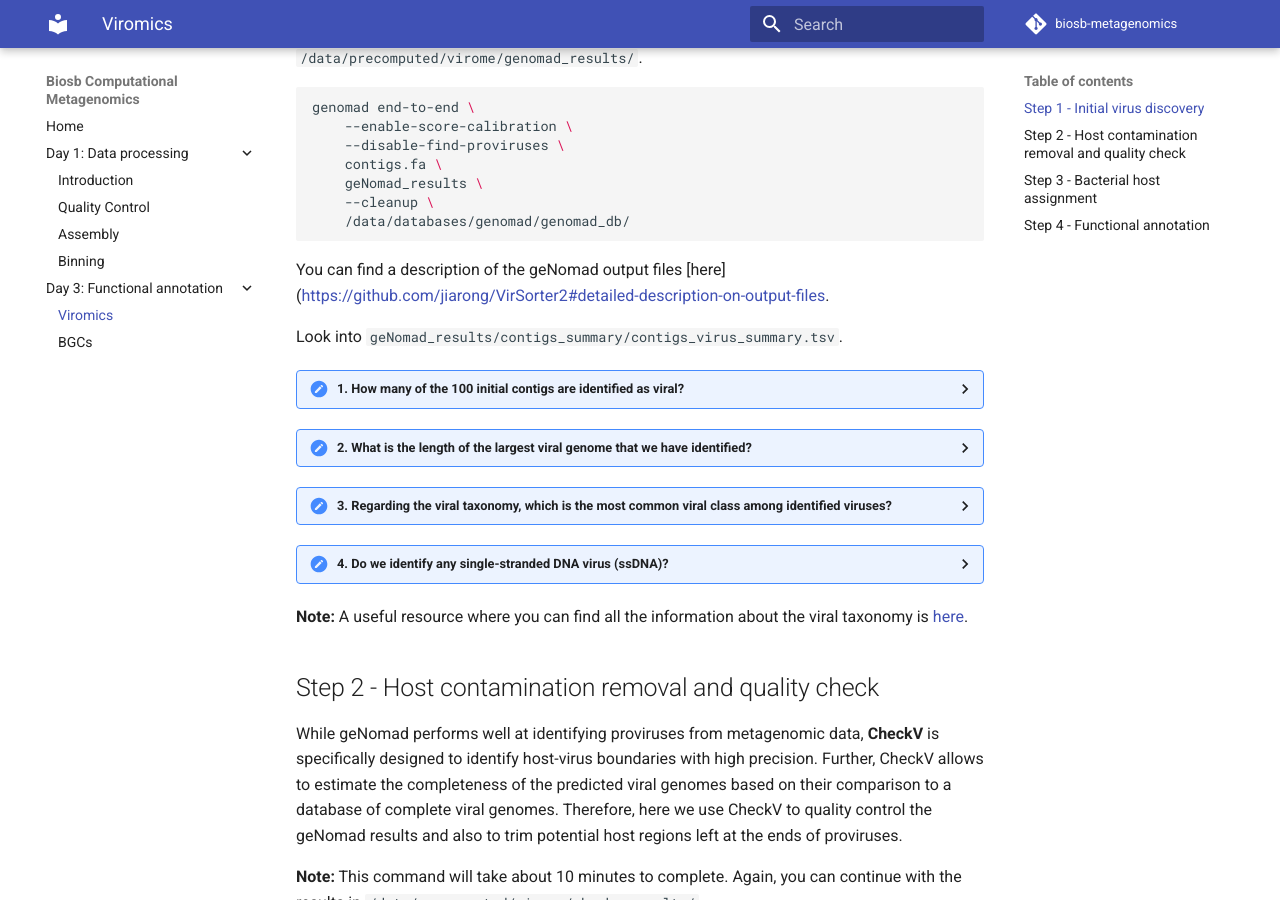
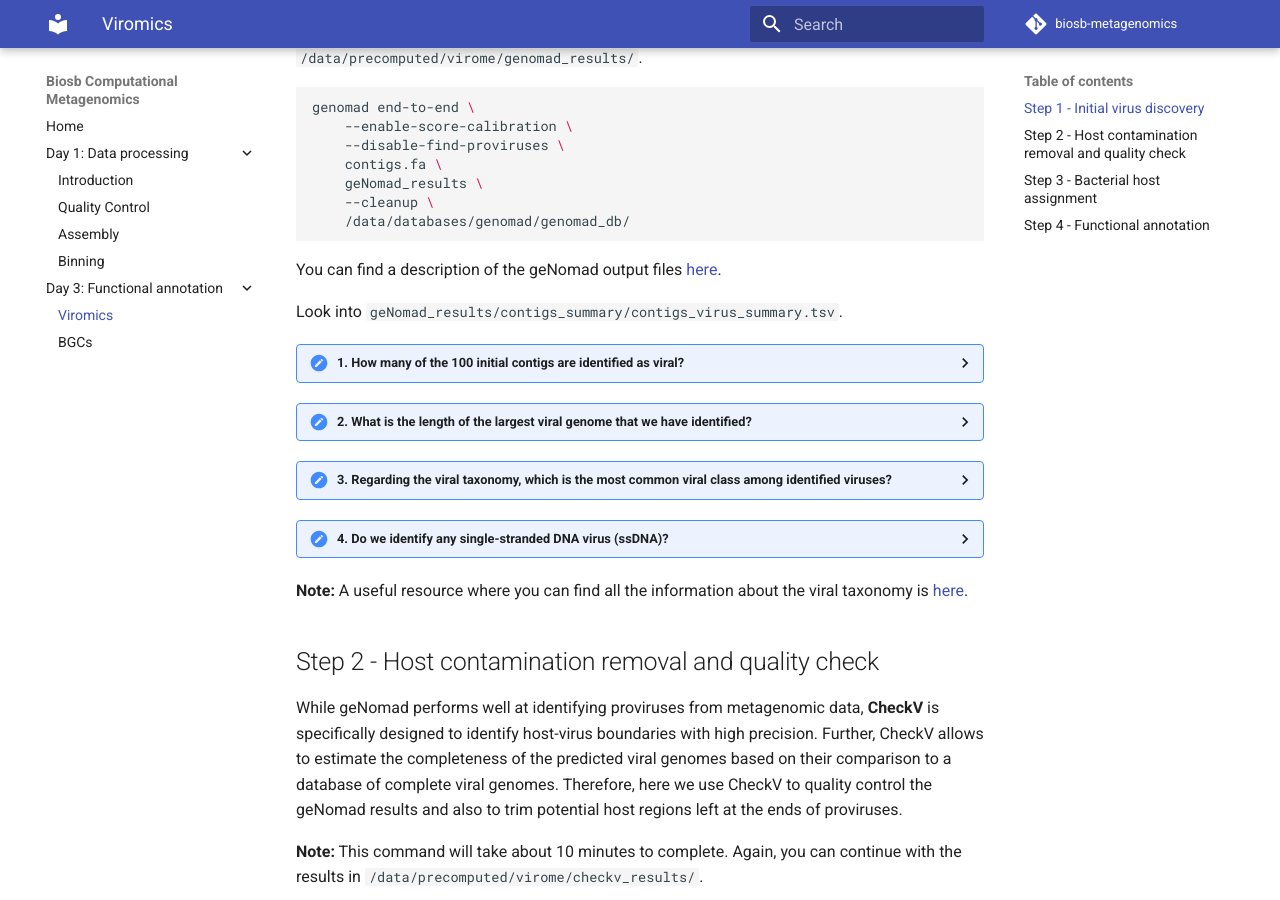
Before and after one commit to mdehollander/biosb-metagenomics, an MkDocs documentation site: the page built from docs/functional-annotation/viromes.md, in a window 1280 px wide and 900 px high, scrolled down 1041 px. Built offline with MkDocs 1.6.1 and Material for MkDocs 9.7.7, drawn with Linux system fonts in a browser that asks for light colours; comment, search, counter and statistics services are not loaded; some of the changed lines change nothing that is shown.

Commit message:
Update viromes.md

````diff
--- a/docs/functional-annotation/viromes.md
+++ b/docs/functional-annotation/viromes.md
@@ -39,7 +39,7 @@
     /data/databases/genomad/genomad_db/
 ```
 
-You can find a description of the geNomad output files [here]([https://github.com/jiarong/VirSorter2#detailed-description-on-output-files](https://portal.nersc.gov/genomad/quickstart.html#understanding-the-outputs).
+You can find a description of the geNomad output files [here]([https://portal.nersc.gov/genomad/quickstart.html#understanding-the-outputs]).
 
 Look into ``geNomad_results/contigs_summary/contigs_virus_summary.tsv``.
 
````
